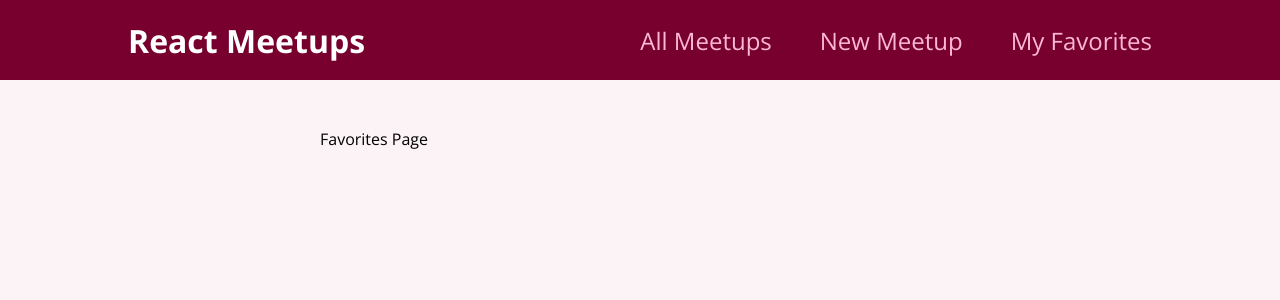
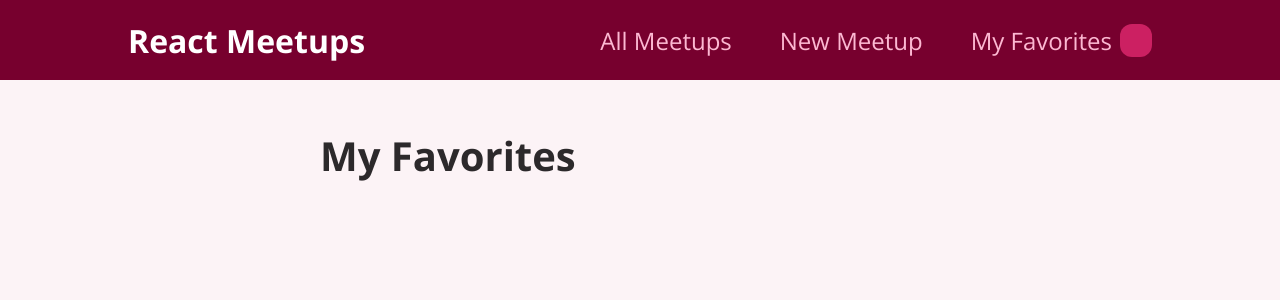
Before and after one commit to zenyaboi/my-app, a React (Create React App) app: page /favorites in a window 1280 px wide. Shown: the top 300 px of the page. Built offline with nearby package versions, Linux system fonts and the light colour scheme.

Commit message:
new code for Favorites and MainNavegation

```diff
--- a/src/components/layout/MainNavegation.js
+++ b/src/components/layout/MainNavegation.js
@@ -1,8 +1,12 @@
+import { useContext } from 'react';
 import { Link } from 'react-router-dom';
 
 import classes from './MainNavegation.module.css';
+import FavoritesContext from '../../store/favorites-context';
 
 function MainNavegation() {
+    const favoritesCtx = useContext(FavoritesContext);
+
     return (
         <header className={classes.header}>
             <div className={classes.logo}>React Meetups</div>
@@ -15,7 +19,10 @@
                             <Link to='/new-meetup'>New Meetup</Link>
                         </li>
                         <li>
-                            <Link to='/favorites'>My Favorites</Link>
+                            <Link to='/favorites'>
+                                My Favorites
+                                <span className={classes.badge}>{favoritesCtx.totalFavorites}</span>
+                            </Link>
                         </li>
                     </ul>
                 </nav>
--- a/src/pages/Favorites.js
+++ b/src/pages/Favorites.js
@@ -1,5 +1,25 @@
+import { useContext } from 'react';
+
+import FavoritesContext from '../store/favorites-context';
+import MeetupList from '../components/meetups/MeetupList';
+
 function FavoritesPage() {
-    return <div>Favorites Page</div>
+    const favoritesCtx = useContext(FavoritesContext);
+
+    let content;
+
+    if (favoritesCtx.totalFavorites === 0) {
+        content = <p>You got no favorites. Start adding some?</p>
+    } else {
+        content = <MeetupList meetups={favoritesCtx.favorites} />
+    }
+
+    return (
+        <section>
+            <h1>My Favorites</h1>
+            {content}
+        </section>
+    );
 }
 
 export default FavoritesPage;
```
